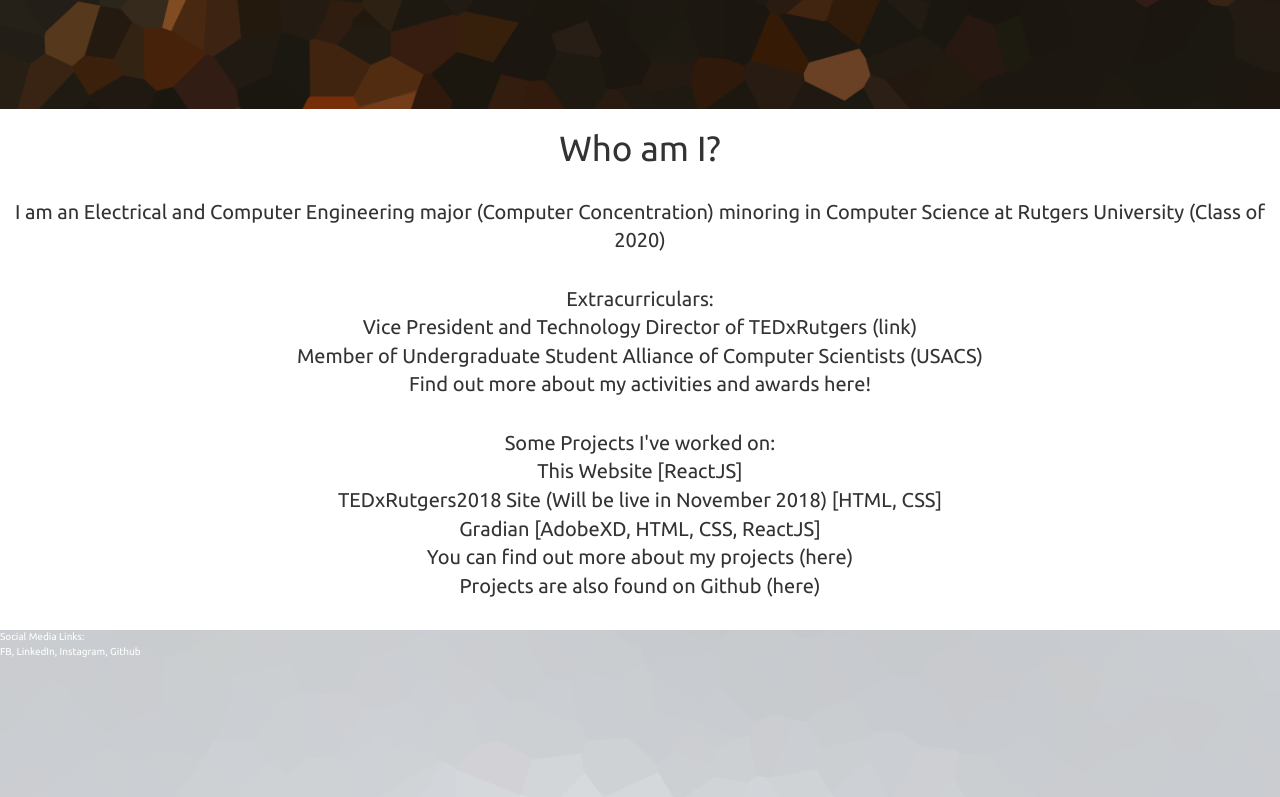
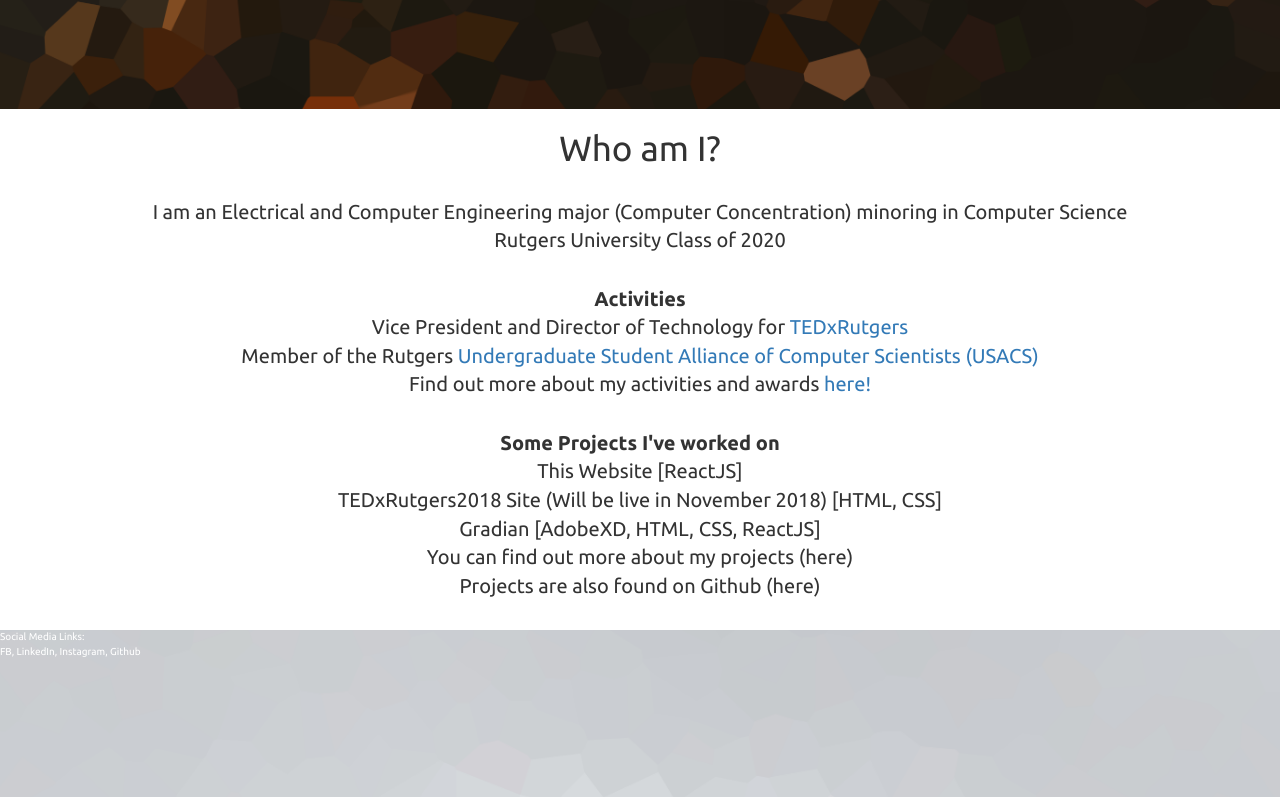
Before and after one commit to PhuruShekar/PhuruShekar.github.io, a React (Create React App) app: page / in a window 1280 px wide. Shown: the part 701-1498 px from the top of the page. Built offline with nearby package versions, Linux system fonts and the light colour scheme.

Commit message:
fixed some about me stuff
renamed extracurriculars, added external links

```diff
--- a/src/components/pages/homePage.js
+++ b/src/components/pages/homePage.js
@@ -40,18 +40,20 @@ class HomePage extends Component {
             </h1>
 
             <p>
-                I am an Electrical and Computer Engineering major (Computer Concentration) minoring in Computer Science at Rutgers University (Class of 2020)
+                I am an Electrical and Computer Engineering major (Computer Concentration) minoring in Computer Science<br/>
+
+                 Rutgers University Class of 2020
             </p>
 
             <p>
-                Extracurriculars: <br/>
-                Vice President and Technology Director of TEDxRutgers (link) <br/>
-                Member of Undergraduate Student Alliance of Computer Scientists (USACS)<br/>
-                Find out more about my activities and awards here!
+                <strong>Activities</strong> <br/>
+                Vice President and Director of Technology for <a href="http://tedxrutgers.com/">TEDxRutgers</a> <br/>
+                Member of the Rutgers <a href="http://usacs.rutgers.edu">Undergraduate Student Alliance of Computer Scientists (USACS) </a> <br/>
+                Find out more about my activities and awards  <Link to="/Accomplishments">here!</Link>
             </p>
 
             <p>
-                Some Projects I've worked on: <br/>
+                <strong>Some Projects I've worked on</strong> <br/>
                 This Website [ReactJS] <br/>
                 TEDxRutgers2018 Site (Will be live in November 2018) [HTML, CSS] <br/>
                 Gradian [AdobeXD, HTML, CSS, ReactJS] <br/>
```
